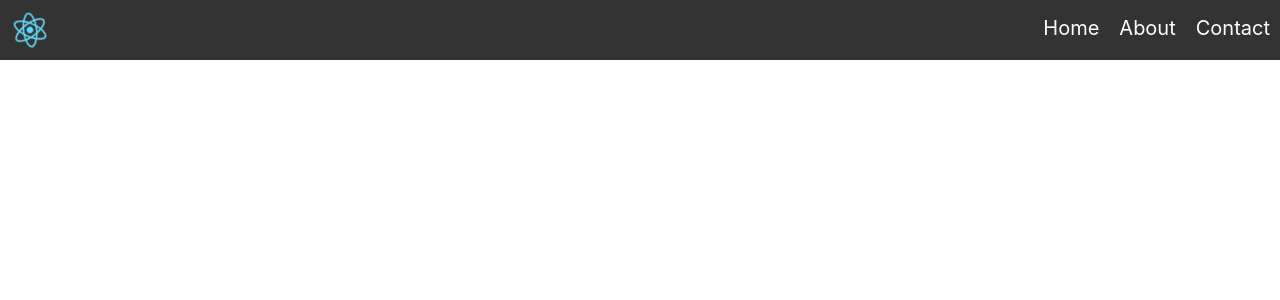
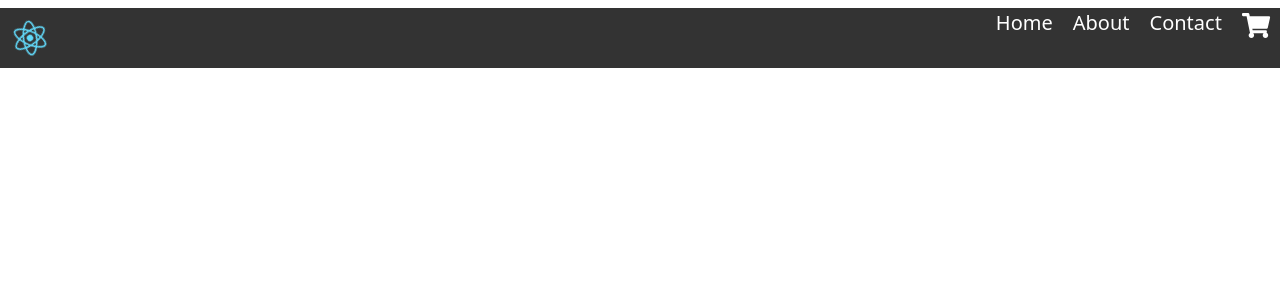
Before and after one commit to AlanLuna-00/DesafiosReactJS, a React (Create React App) app in the folder Clase-2/: page / in a window 1280 px wide. Shown: the top 300 px of the page. Built offline with nearby package versions, Linux system fonts and the light colour scheme.

Commit message:
add cartwidget

```diff
--- a/Clase-2/package.json
+++ b/Clase-2/package.json
@@ -3,9 +3,15 @@
   "version": "0.1.0",
   "private": true,
   "dependencies": {
+    "@fortawesome/fontawesome-svg-core": "^1.2.36",
+    "@fortawesome/free-brands-svg-icons": "^5.15.4",
+    "@fortawesome/free-regular-svg-icons": "^5.15.4",
+    "@fortawesome/free-solid-svg-icons": "^5.15.4",
+    "@fortawesome/react-fontawesome": "^0.1.16",
     "@testing-library/jest-dom": "^5.15.1",
     "@testing-library/react": "^11.2.7",
     "@testing-library/user-event": "^12.8.3",
+    "bootstrap": "^5.1.3",
     "react": "^17.0.2",
     "react-dom": "^17.0.2",
     "react-scripts": "4.0.3",
--- a/Clase-2/src/App.css
+++ b/Clase-2/src/App.css
@@ -1,3 +1,10 @@
+* {
+  margin: 0;
+  padding: 0;
+  box-sizing: border-box;
+}
+
+
 .App {
   text-align: center;
 }
--- a/Clase-2/src/components/NavBar.js
+++ b/Clase-2/src/components/NavBar.js
@@ -1,12 +1,14 @@
 import React from 'react'
 import logo from '../logo.svg'
 import '../App.css'
+import CartWidget from './cartWidget.js'
 
-function NavBar() {
+const NavBar = () => {
     const stylesNavbar = {
         backgroundColor: '#333',
         display: 'flex',
         justifyContent: 'space-between',
+        width: '100%',
     }
 
     const stylesLogoNav = {
@@ -26,7 +28,7 @@ function NavBar() {
     const stylesA = {
         color: '#fff',
         textDecoration: 'none',
-        padding: '10px',
+        padding: '0px 10px',
         fontSize: '20px',
     }
     return (
@@ -43,6 +45,11 @@ function NavBar() {
                     <li style={stylesLi}>
                         <a style={stylesA} href="/contact">Contact</a>
                     </li>
+                    <li style={stylesLi}>
+                        <a style={stylesA} href="/cart">
+                        <CartWidget />
+                        </a>
+                    </li>
                 </ul>
             </nav>
         </div>
--- /dev/null
+++ b/Clase-2/src/components/cartWidget.js
@@ -0,0 +1,20 @@
+import React from 'react'
+import '../App.css'
+import 'bootstrap/dist/css/bootstrap.css'
+import { faShoppingCart } from '@fortawesome/free-solid-svg-icons'
+import { FontAwesomeIcon } from '@fortawesome/react-fontawesome'
+
+
+const CartWidget = () => {
+    const stylesA = {
+        color: 'white',
+        fontSize: '25px',
+        padding: '0',
+        marginTop: '5px'
+    }
+    return (
+            <FontAwesomeIcon icon={faShoppingCart} style={stylesA} />
+    )
+}
+
+export default CartWidget
```
Also changed, not shown: 1 other file (tests, documents, lock files or other folders).
